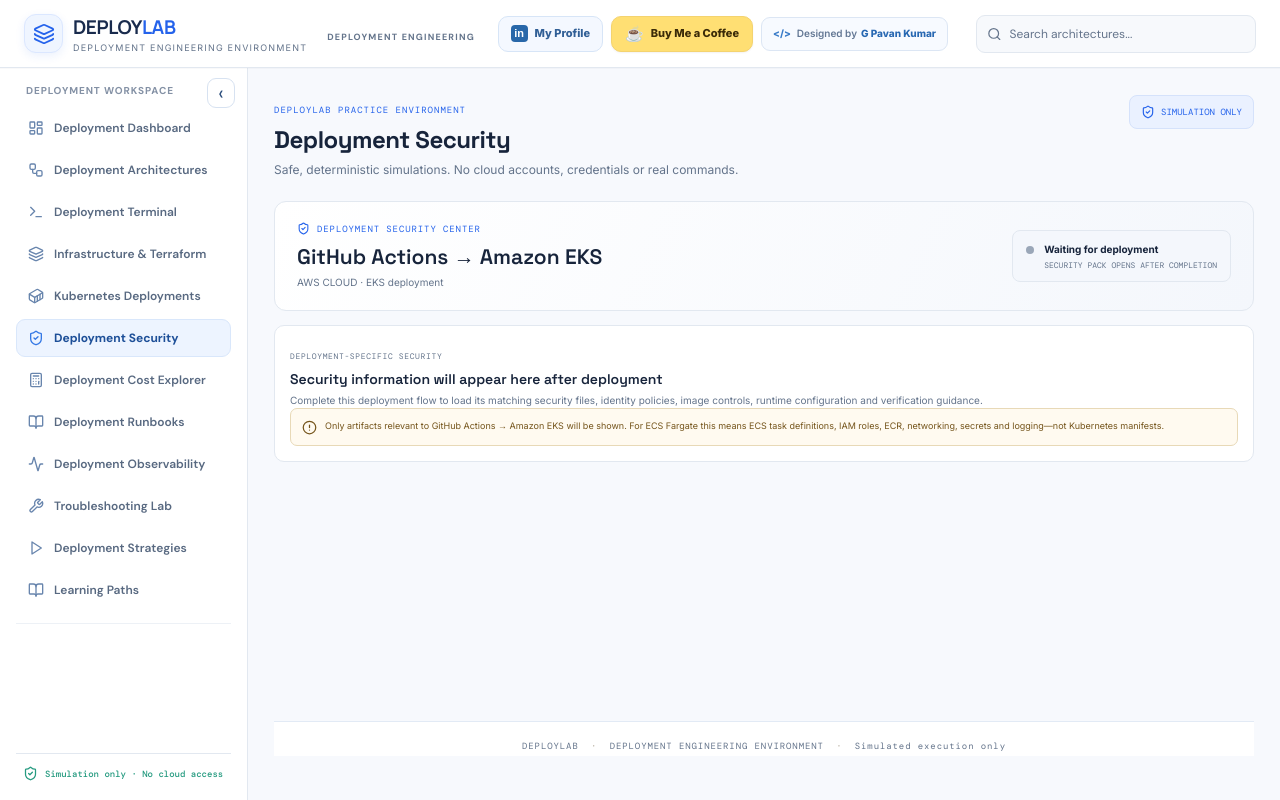
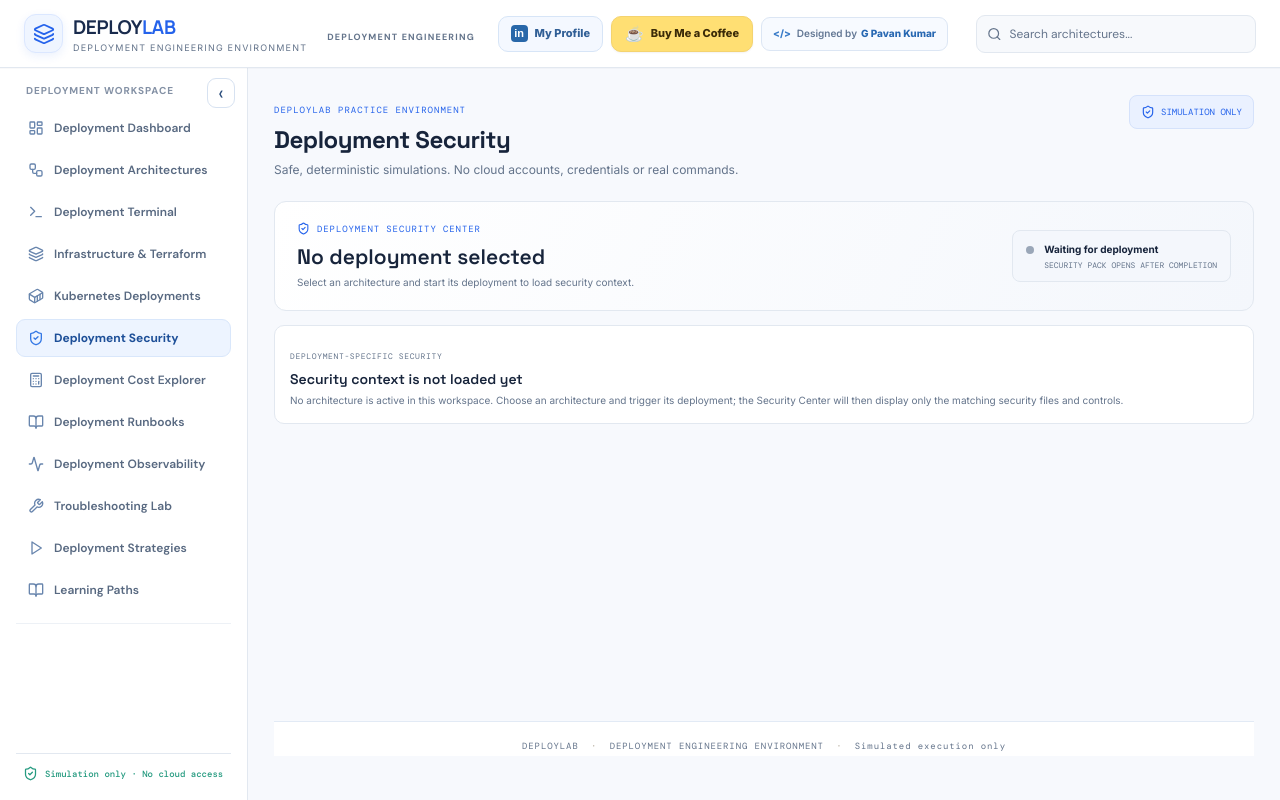
Before and after one commit to gajulatechi27/devops-deployment-explorer, a React (Vite) app: page / in a window 1280 px wide. Both pictures are taken after a click on the button "Deployment Security". Built offline with nearby package versions, Linux system fonts and the light colour scheme.

Commit message:
Hide default deployment identity before deployment starts

```diff
--- a/src/SecurityCenter.tsx
+++ b/src/SecurityCenter.tsx
@@ -69,8 +69,8 @@ export default function SecurityCenter({scenarioId,deploymentName,deploymentProv
   const timelineLabel = deploymentCompleted ? "Deployment flow completed" : deploymentTriggered ? "Deployment flow in progress" : "Deployment not started";
 
   if (!deploymentCompleted) return <div className="deployment-module security-center">
-    <header className="sc-hero"><div className="sc-hero-copy"><span className="sc-eyebrow"><ShieldCheck size={13}/> DEPLOYMENT SECURITY CENTER</span><h2>{deploymentName}</h2><p>{deploymentProvider} · {scenarioId.toUpperCase()} deployment</p></div><div className="sc-hero-state"><span className="sc-live-dot"/><b>{deploymentTriggered?"Deployment in progress":"Waiting for deployment"}</b><small>SECURITY PACK OPENS AFTER COMPLETION</small></div></header>
-    <section className="sc-panel"><div className="sc-section-head"><div><span>DEPLOYMENT-SPECIFIC SECURITY</span><h3>Security information will appear here after deployment</h3><p>Complete this deployment flow to load its matching security files, identity policies, image controls, runtime configuration and verification guidance.</p></div></div><div className="sc-note"><AlertCircle size={15}/><span>Only artifacts relevant to {deploymentName} will be shown. For ECS Fargate this means ECS task definitions, IAM roles, ECR, networking, secrets and logging—not Kubernetes manifests.</span></div></section>
+    <header className="sc-hero"><div className="sc-hero-copy"><span className="sc-eyebrow"><ShieldCheck size={13}/> DEPLOYMENT SECURITY CENTER</span><h2>{deploymentTriggered?deploymentName:"No deployment selected"}</h2><p>{deploymentTriggered?`${deploymentProvider} · ${scenarioId.toUpperCase()} deployment`:"Select an architecture and start its deployment to load security context."}</p></div><div className="sc-hero-state"><span className="sc-live-dot"/><b>{deploymentTriggered?"Deployment in progress":"Waiting for deployment"}</b><small>SECURITY PACK OPENS AFTER COMPLETION</small></div></header>
+    <section className="sc-panel"><div className="sc-section-head"><div><span>DEPLOYMENT-SPECIFIC SECURITY</span><h3>{deploymentTriggered?"Security information will appear after deployment completes":"Security context is not loaded yet"}</h3><p>{deploymentTriggered?"Complete this deployment flow to load its matching security files, identity policies, image controls, runtime configuration and verification guidance.":"No architecture is active in this workspace. Choose an architecture and trigger its deployment; the Security Center will then display only the matching security files and controls."}</p></div></div>{deploymentTriggered&&<div className="sc-note"><AlertCircle size={15}/><span>Only artifacts relevant to {deploymentName} will be shown. For ECS Fargate this means ECS task definitions, IAM roles, ECR, networking, secrets and logging—not Kubernetes manifests.</span></div>}</section>
   </div>;
 
   return <div className="deployment-module security-center">
```
